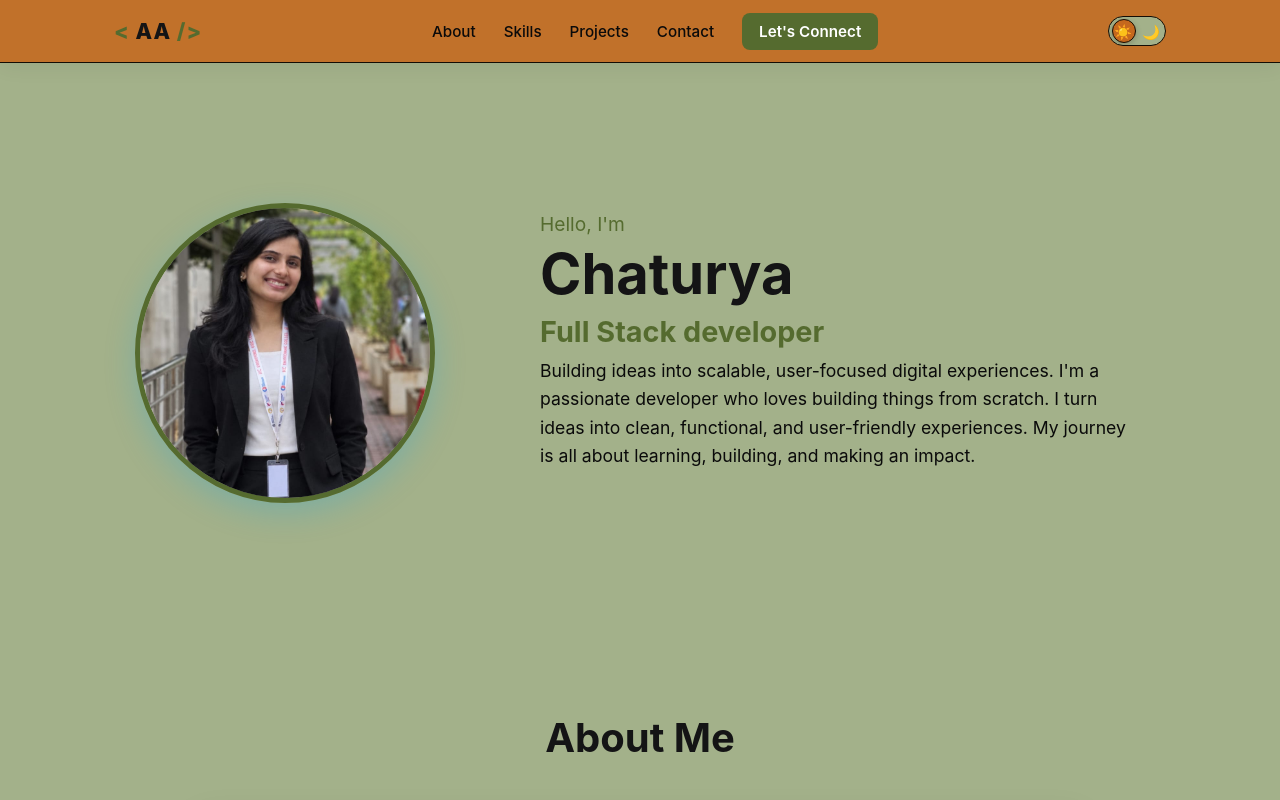
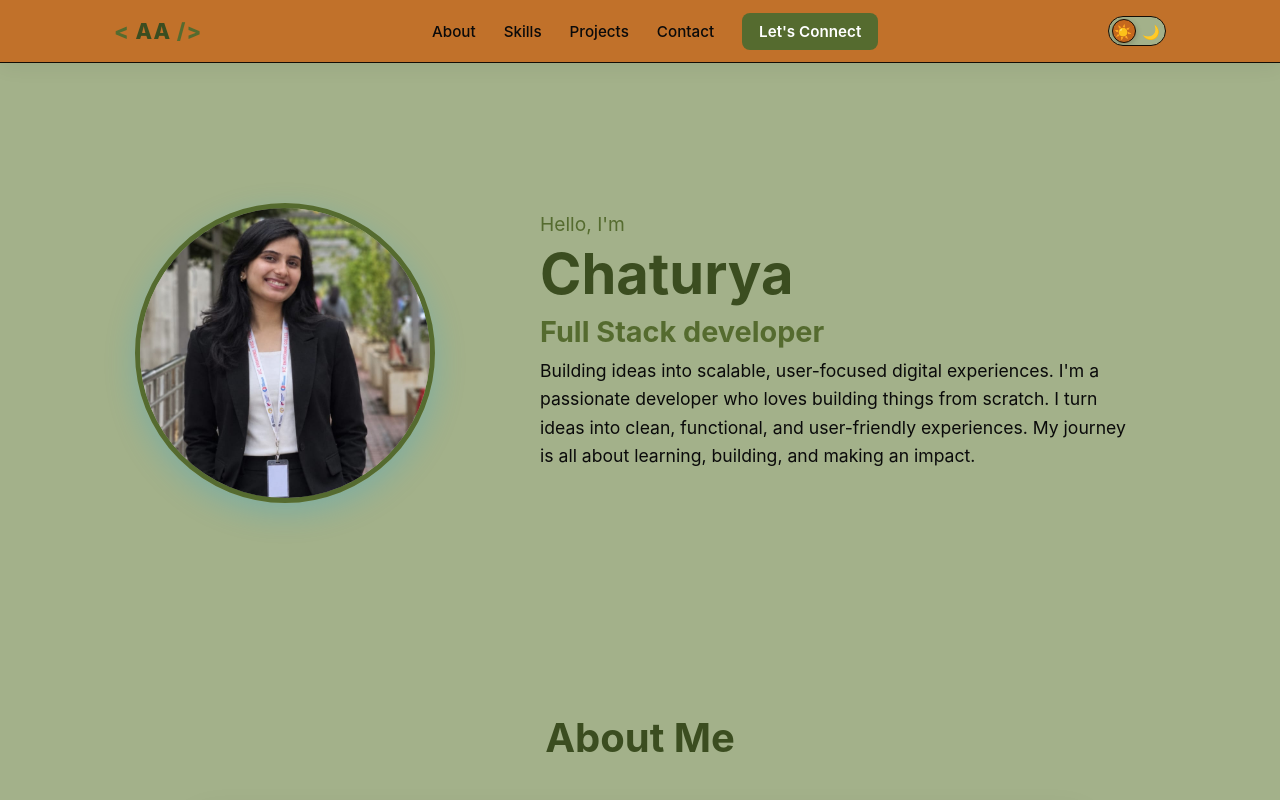
Before and after one commit to mohhhan/Chaturya-__portfolio, a React (Vite) app: page / in a window 1280 px wide. Shown: the top 800 px of the page. Built offline with nearby package versions, Linux system fonts and the light colour scheme.

Commit message:
Change heading color in index.css

```diff
--- a/src/index.css
+++ b/src/index.css
@@ -5,7 +5,7 @@
 
     --bg: #A3B18A;
     --text: #0a0a0a;
-    --heading: #141415;
+    --heading: #3B4D20;
     --primary: #556B2F;
     --surface: #c5681d;
     --border: #140c04;
```
